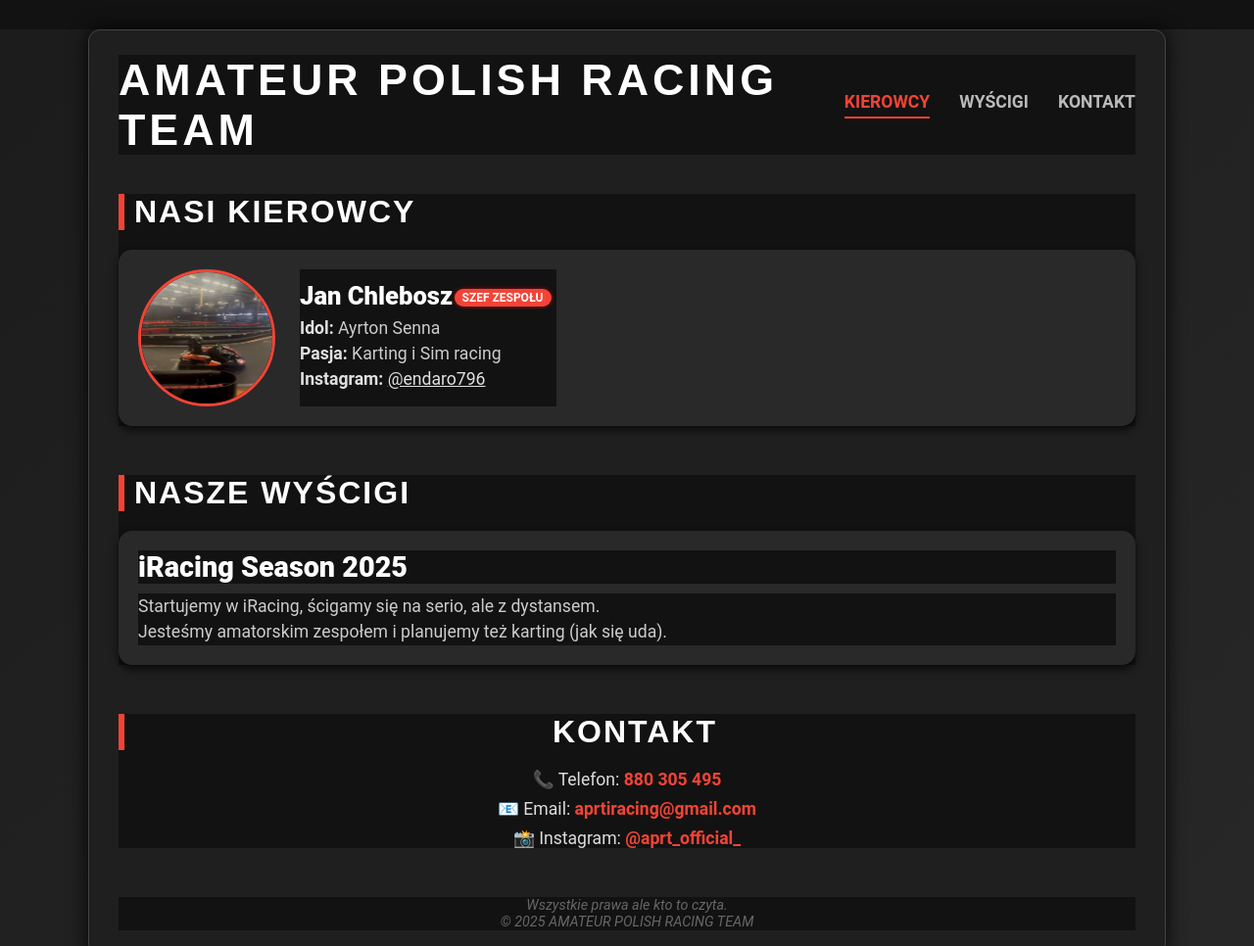
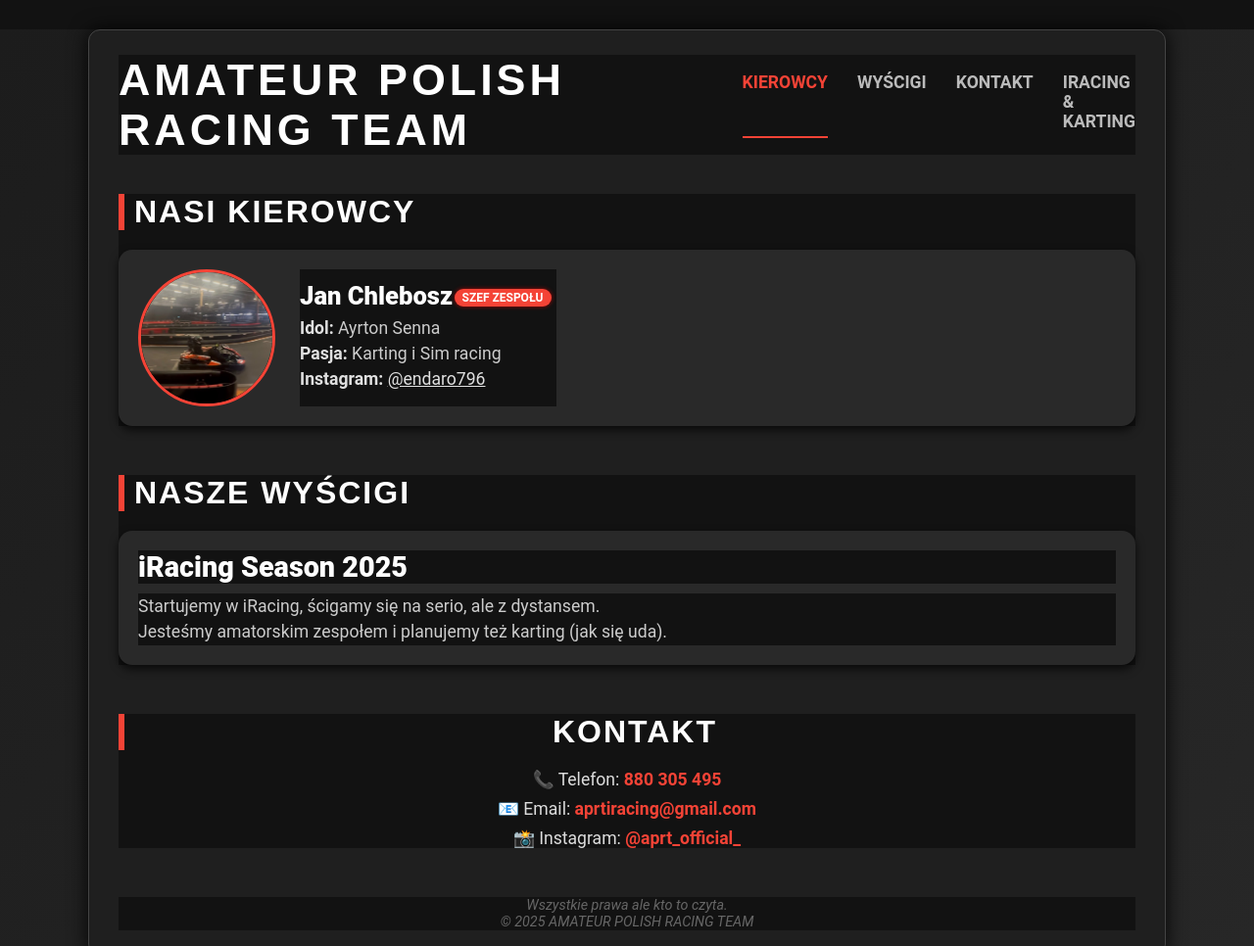
Before and after one commit to jaaniro/APRT, a plain HTML site: page idenx.html in a window 1280 px wide. Shown: the top 966 px of the page at 98% size. Drawn offline with Linux system fonts and the light colour scheme.

Commit message:
Update idenx.html

```diff
--- a/idenx.html
+++ b/idenx.html
@@ -236,6 +236,7 @@
         <a href="#kierowcy" class="active">Kierowcy</a>
         <a href="#wyscigi">Wyścigi</a>
         <a href="#kontakt">Kontakt</a>
+        <a href="#drivers">iRacing & Karting</a>
       </nav>
     </header>
 
```
